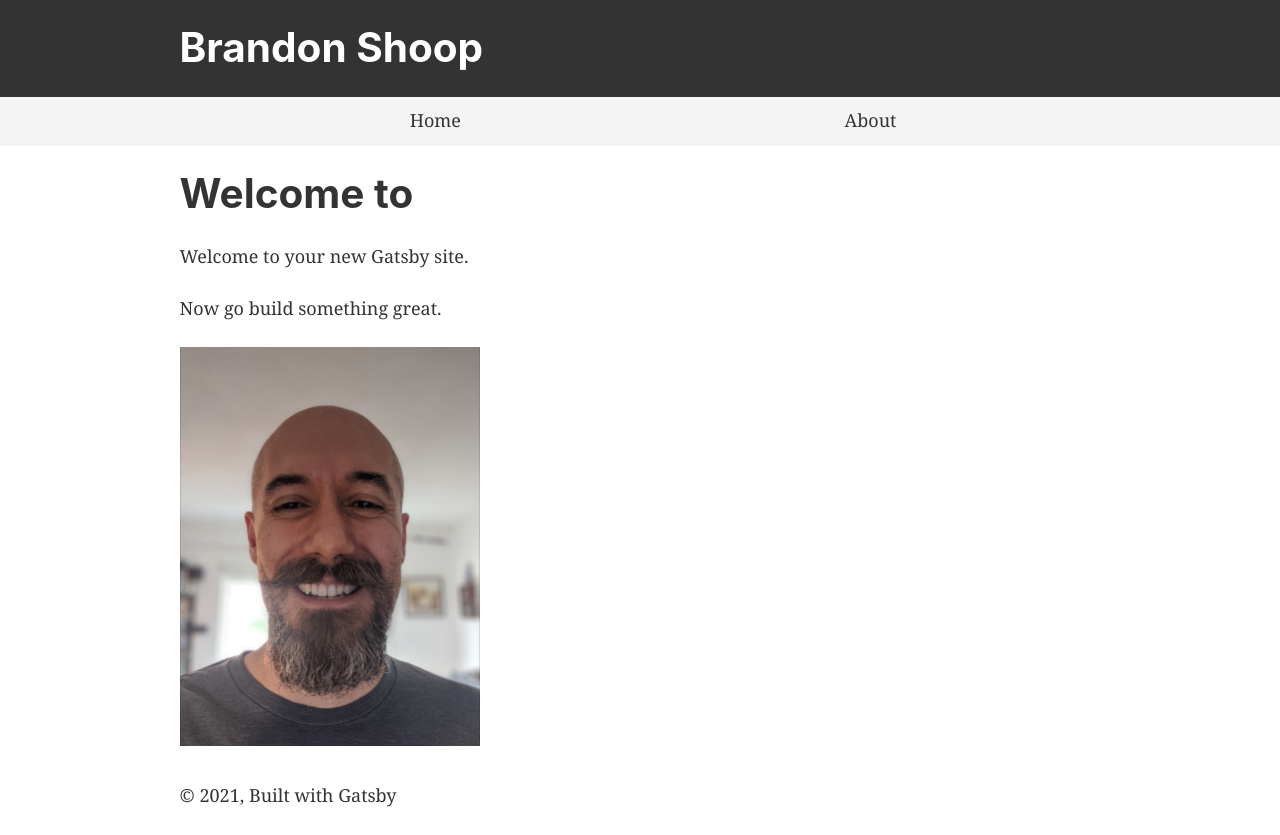
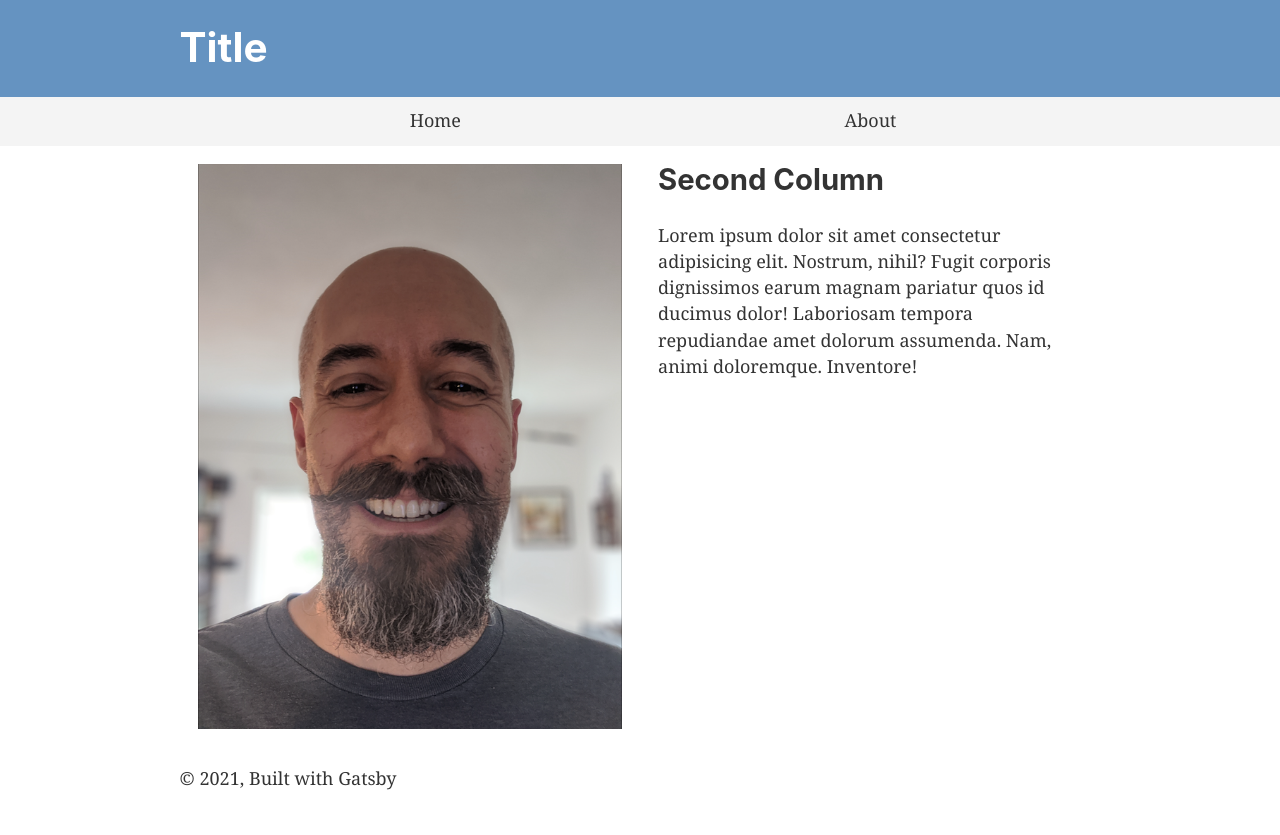
Before and after one commit to 1shooperman/1shooperman.github.io, a Gatsby site: page / in a window 1280 px wide. Built offline with nearby package versions, Linux system fonts and the light colour scheme; Gatsby itself is replaced by a stand-in of ours.

```diff
--- a/gatsby-config.js
+++ b/gatsby-config.js
@@ -40,5 +40,6 @@ module.exports = {
     // this (optional) plugin enables Progressive Web App + Offline functionality
     // To learn more, visit: https://gatsby.dev/offline
     `gatsby-plugin-offline`,
+    `gatsby-plugin-sitemap`,
   ],
 }
--- a/package.json
+++ b/package.json
@@ -12,6 +12,7 @@
     "gatsby-plugin-offline": "^3.4.0",
     "gatsby-plugin-react-helmet": "^3.4.0",
     "gatsby-plugin-sharp": "^2.8.0",
+    "gatsby-plugin-sitemap": "^2.11.0",
     "gatsby-source-filesystem": "^2.5.0",
     "gatsby-transformer-remark": "^2.13.0",
     "gatsby-transformer-sharp": "^2.6.0",
--- a/src/components/header.js
+++ b/src/components/header.js
@@ -5,7 +5,7 @@ import React from "react"
 const Header = ({ siteTitle }) => (
   <header
     style={{
-      background: `#333`,
+      background: `rgb(101, 147, 193)`,
     }}
   >
     <div
--- a/src/components/layout.css
+++ b/src/components/layout.css
@@ -355,7 +355,7 @@ ul {
   padding-left: 0;
   padding-right: 0;
   padding-top: 0;
-  margin-bottom: 1.45rem;
+  margin-bottom: 0;
   list-style-position: outside;
   list-style-image: none;
 }
@@ -597,3 +597,12 @@ pre tt:after {
     font-size: 100%;
   }
 }
+
+.row {
+  display: flex;
+}
+
+.col {
+  flex: 1;
+  margin:1em;
+}
--- a/src/components/layout.js
+++ b/src/components/layout.js
@@ -7,26 +7,18 @@
 
 import React from "react"
 import PropTypes from "prop-types"
-import { useStaticQuery, graphql } from "gatsby"
+import { siteTitle } from "./queries/metadata"
 
 import Header from "./header"
 import Menu from "./menu"
 import "./layout.css"
 
 const Layout = ({ children }) => {
-  const data = useStaticQuery(graphql`
-    query SiteTitleQuery {
-      site {
-        siteMetadata {
-          title
-        }
-      }
-    }
-  `)
+  const { site } = siteTitle
 
   return (
     <>
-      <Header siteTitle={data.site.siteMetadata?.title || `Title`} />
+      <Header siteTitle={site.siteMetadata?.title || `Title`} />
       <Menu />
       <div
         style={{
@@ -38,7 +30,7 @@ const Layout = ({ children }) => {
         <main>{children}</main>
         <footer
           style={{
-            marginTop: `2rem`,
+            marginTop: `1rem`,
           }}
         >
           © {new Date().getFullYear()}, Built with
--- /dev/null
+++ b/src/components/queries/metadata.js
@@ -0,0 +1,11 @@
+import { useStaticQuery, graphql } from "gatsby"
+
+export const siteTitle = useStaticQuery(graphql`
+  query SiteTitleQuery {
+    site {
+      siteMetadata {
+        title
+      }
+    }
+  }
+`)
--- a/src/pages/index.js
+++ b/src/pages/index.js
@@ -5,14 +5,34 @@ import Layout from "../components/layout"
 import Image from "../components/image"
 import SEO from "../components/seo"
 
+/**
+ * <div class="row">
+    <div class="col">
+        <h2>First Column</h2>
+        <p>Lorem ipsum dolor sit amet consectetur adipisicing elit. Nostrum, nihil? Fugit corporis dignissimos earum magnam pariatur quos id ducimus dolor! Laboriosam tempora repudiandae amet dolorum assumenda. Nam, animi doloremque. Inventore!</p>
+    </div>
+    <div class="col">
+        <h2>Second Column</h2>
+        <p>Lorem ipsum dolor sit amet consectetur adipisicing elit. Nostrum, nihil? Fugit corporis dignissimos earum magnam pariatur quos id ducimus dolor! Laboriosam tempora repudiandae amet dolorum assumenda. Nam, animi doloremque. Inventore!</p>
+    </div>
+ */
 const IndexPage = () => (
   <Layout>
     <SEO title="Home" />
-    <h1>Welcome to </h1>
-    <p>Welcome to your new Gatsby site.</p>
-    <p>Now go build something great.</p>
-    <div style={{ maxWidth: `300px`, marginBottom: `1.45rem` }}>
-      <Image />
+    <div class="row">
+      <div class="col">
+        <Image />
+      </div>
+      <div class="col">
+        <h2>Second Column</h2>
+        <p>
+          Lorem ipsum dolor sit amet consectetur adipisicing elit. Nostrum,
+          nihil? Fugit corporis dignissimos earum magnam pariatur quos id
+          ducimus dolor! Laboriosam tempora repudiandae amet dolorum assumenda.
+          Nam, animi doloremque. Inventore!
+        </p>
+      </div>
+      <div style={{ maxWidth: `300px`, marginBottom: `1.45rem` }}></div>
     </div>
   </Layout>
 )
```
Also changed, not shown: src/components/post-layout.jsx (+29 -2 lines), 1 other file.
